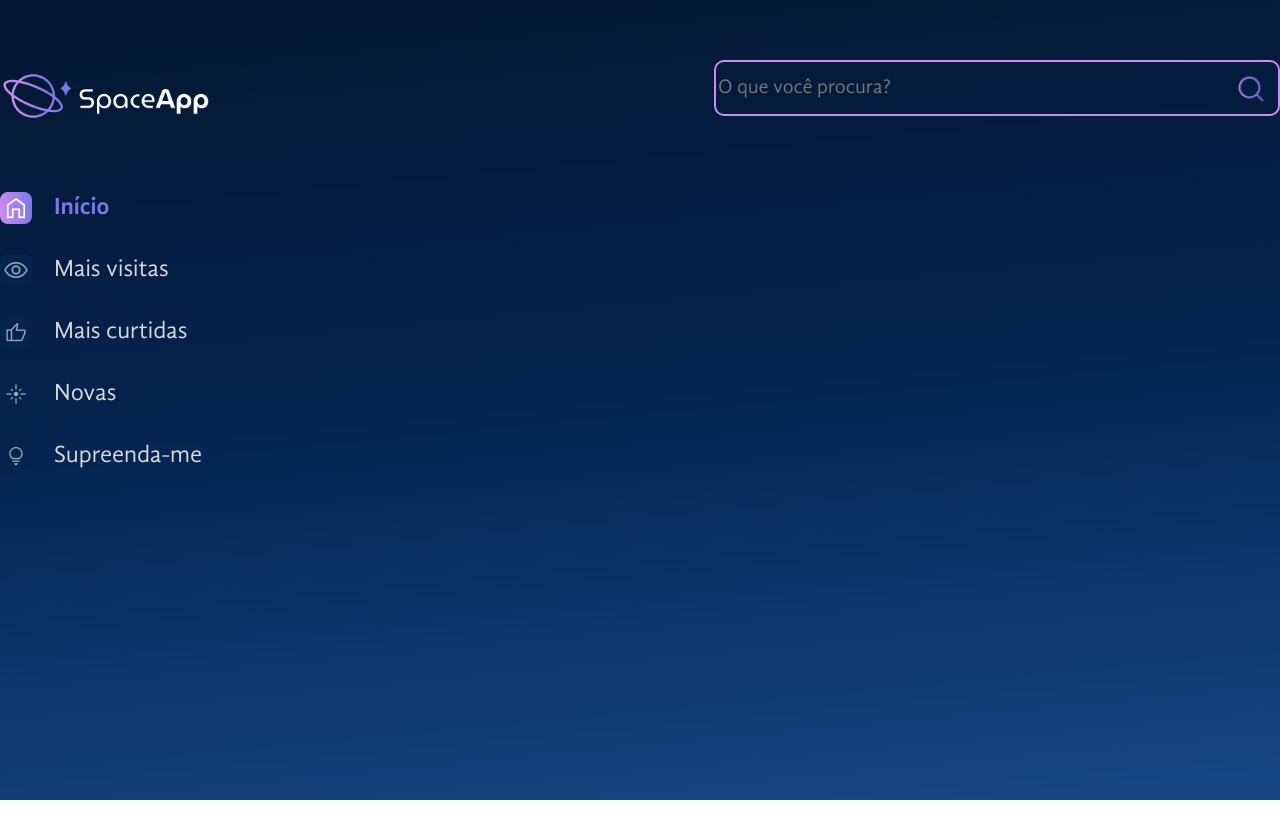
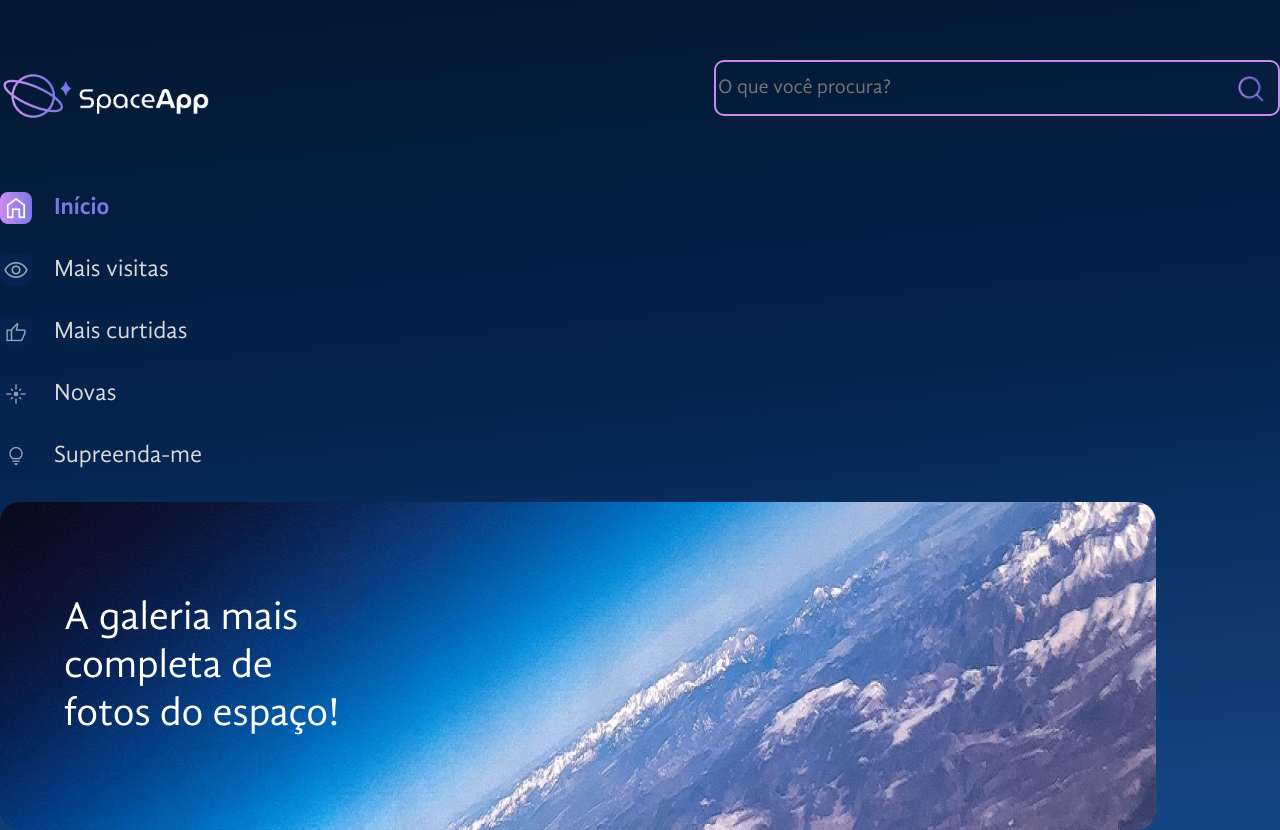
Before and after one commit to andrelucca99/space-app, a React (Vite) app: page / in a window 1280 px wide. Before the commit the page ends 800 px from the top, so only its background shows below. Built offline with nearby package versions, Linux system fonts and the light colour scheme.

Commit message:
feat: add component Banner

```diff
--- a/src/App.jsx
+++ b/src/App.jsx
@@ -2,6 +2,8 @@ import { styled } from "styled-components";
 import EstilosGlobais from "./components/EstilosGlobais";
 import Header from "./components/Header";
 import BarraLateral from "./components/BarraLateral";
+import Banner from "./components/Bannner";
+import bgBanner from "./assets/banner.png";
 
 const FundoGradiente = styled.div`
   background: linear-gradient(174.61deg, #041833 4.16%, #04244F 48%, #154582 96.76%);
@@ -15,6 +17,7 @@ function App() {
       <EstilosGlobais />
       <Header />
       <BarraLateral />
+      <Banner texto={'A galeria mais completa de fotos do espaço!'} bgImage={bgBanner} />
     </FundoGradiente>
   )
 }
--- /dev/null
+++ b/src/components/Bannner/index.jsx
@@ -0,0 +1,33 @@
+import { styled } from "styled-components";
+
+const FigureStyled = styled.figure`
+  background-image: ${props => `url(${props.$bgImage})`};
+    flex-grow: 1;
+    background-repeat: no-repeat;
+    display: flex;
+    align-items: center;
+    min-height: 328px;
+    margin: 0;
+    border-radius: 20px;
+    width: 1156px;
+    max-width: 100%;
+`;
+
+const TituloStyled = styled.h1`
+  max-width: 300px;
+  padding: 0 64px;
+  font-weight: 400;
+  font-size: 40px;
+  line-height: 48px;
+  color: #FFF;
+`;
+
+const Banner = ({ texto, bgImage }) => {
+  return (
+    <FigureStyled $bgImage={bgImage}>
+      <TituloStyled>{texto}</TituloStyled>
+    </FigureStyled>
+  )
+}
+
+export default Banner;
```
